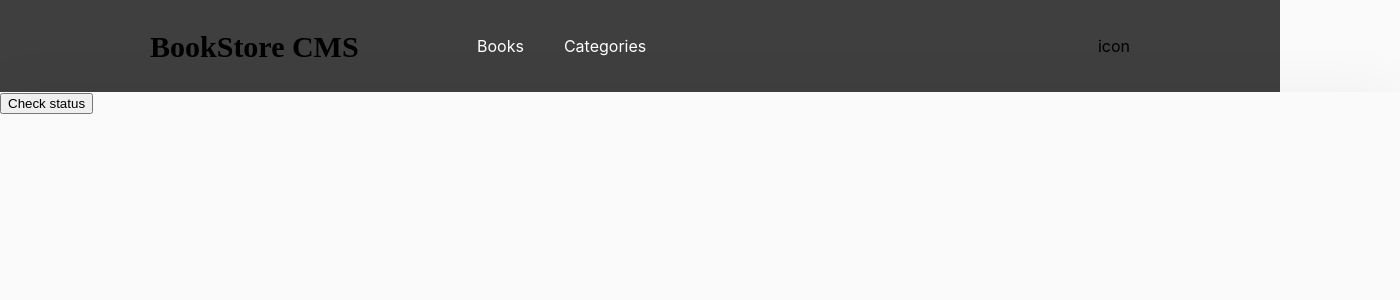
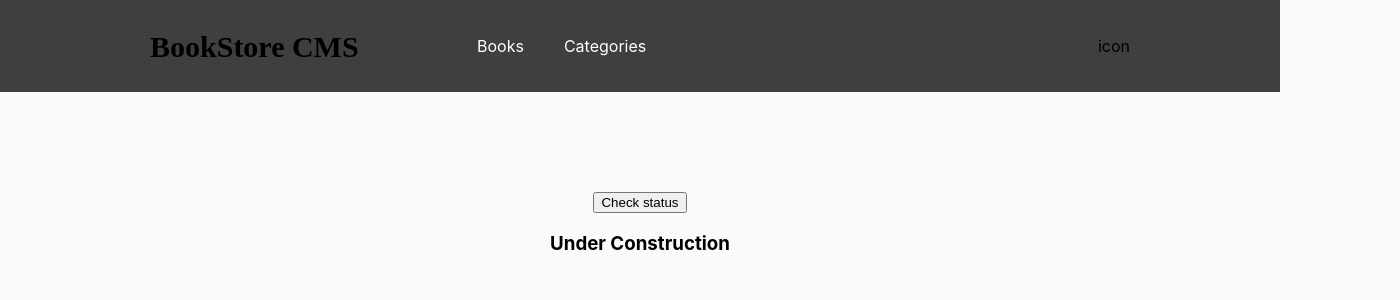
Before and after one commit to ridwanediallo/Bookstore-CMS, a React (Create React App) app: page /categories in a window 1280 px wide. Both pictures are taken after a click on the button "Check status". Shown: the top 300 px of the page, 1400 px wide, since content can reach past the window. Built offline with nearby package versions, Linux system fonts and the light colour scheme.

Commit message:
Add CategoriesSlice

```diff
--- a/src/components/Books.css
+++ b/src/components/Books.css
@@ -1,4 +1,4 @@
-.parent {
+/* .parent {
   width: 87.5rem;
   height: 68.563rem;
   margin: 0 auto;
@@ -6,7 +6,7 @@
   border-radius: 4px;
   box-shadow: 0 0 60px 0 rgba(0, 0, 0, 0.05);
   background-color: #fafafa;
-}
+} */
 
 body {
     background-color: #fafafa;
--- a/src/components/Categories.js
+++ b/src/components/Categories.js
@@ -1,5 +1,24 @@
 import React from 'react';
+import { useSelector, useDispatch } from 'react-redux';
+import { categoriesActions } from '../redux/categories/categoriesSlice';
+import './categories.css'
 
-const Categories = () => <button type="button">Check status</button>;
+
+const Categories = () => {
+  const dispatch = useDispatch();
+  const show = useSelector(state => state.categories.showText);
+
+  const toggleTextHandler = () => {
+    dispatch(categoriesActions.toggleText());
+  }
+  return (
+    <div className="status">
+      <button onClick={toggleTextHandler} type="button" className="status-btn">
+        Check status
+      </button>
+      {show && <h3 className="under-contr">Under Construction</h3>}
+    </div>
+  );
+};
 
 export default Categories;
--- /dev/null
+++ b/src/components/categories.css
@@ -0,0 +1,11 @@
+.status {
+  display: flex;
+  flex-direction: column;
+  justify-content: center;
+  align-items: center;
+  margin-top: 100px;
+}
+
+.status-btn {
+  align-self: center;
+}
--- a/src/redux/bookStore.js
+++ b/src/redux/bookStore.js
@@ -1,8 +1,10 @@
 import { configureStore } from "@reduxjs/toolkit";
 import bookReducer from './books/bookSlice'
+import categoriesReducer from "./categories/categoriesSlice";
 
 export default configureStore({
-    reducer: {
-        books: bookReducer,
-    }
-})
+  reducer: {
+    books: bookReducer,
+    categories: categoriesReducer,
+  },
+});
--- /dev/null
+++ b/src/redux/categories/categoriesSlice.js
@@ -0,0 +1,16 @@
+import { createSlice } from '@reduxjs/toolkit';
+
+const categoriesSlice = createSlice({
+  name: 'categories',
+  initialState: { showText: false },
+  reducers: {
+    toggleText(state) {
+      state.showText = !state.showText;
+    },
+  },
+});
+
+export const selectTect = (state) => state.categories;
+export const categoriesActions = categoriesSlice.actions;
+
+export default categoriesSlice.reducer;
```
